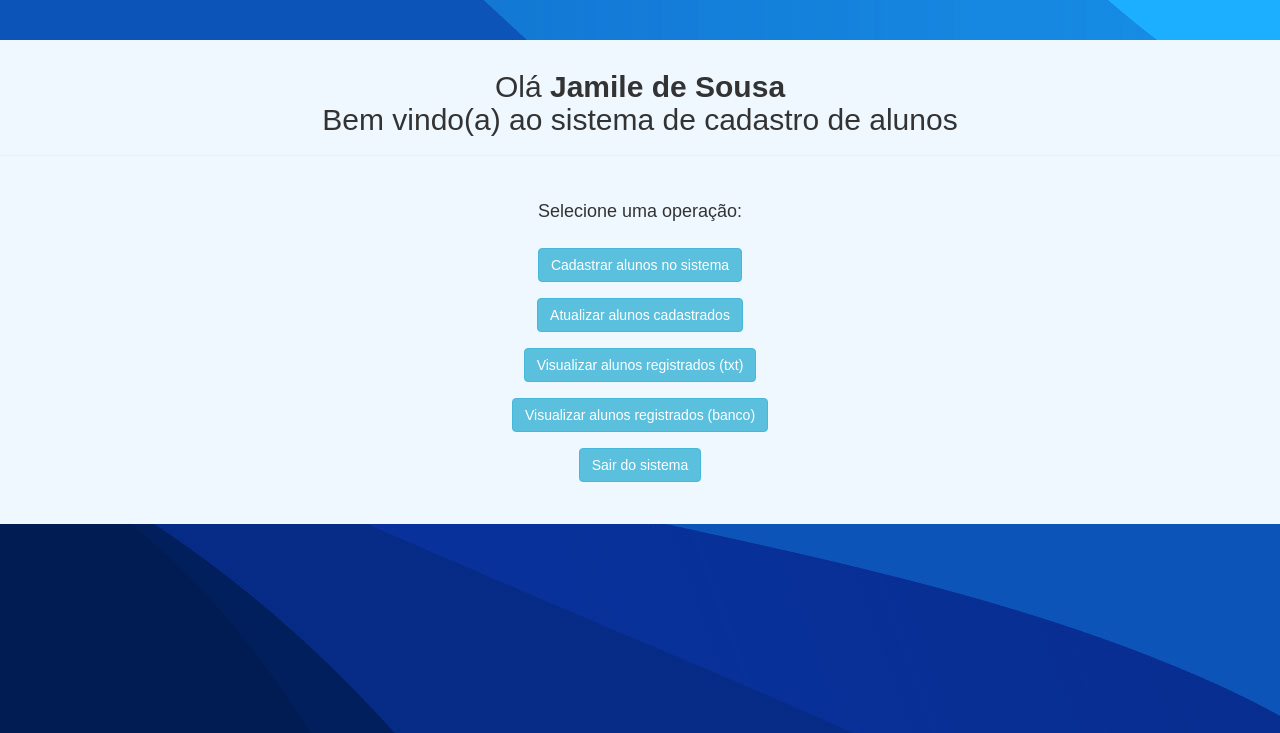
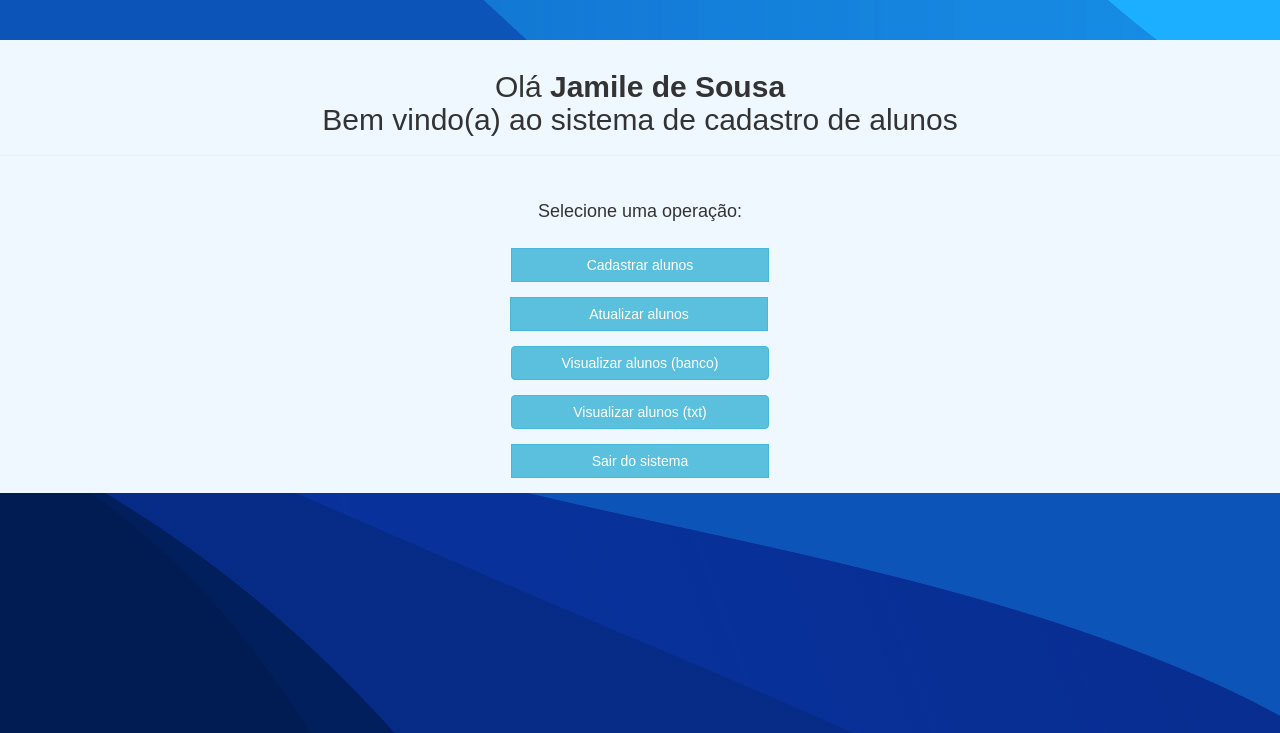
Before and after one commit to 0502j/PHP, a PHP site: page /sistema_opcoes.php in a window 1280 px wide. Shown: the top 733 px of the page. Run offline with PHP 8.4, Linux system fonts and the light colour scheme; the visitor is signed in with stand-in values (Sample User, id 1).

Commit message:
Alterando visualização dos botões

```diff
--- a/Mini Avaliacao/telas/sistema_opcoes.php
+++ b/Mini Avaliacao/telas/sistema_opcoes.php
@@ -27,6 +27,16 @@ if(!isset($_SESSION["loggedin"]) || $_SESSION["loggedin"] !== true){
         text-align: center;
         }
 
+        .btn{
+            display: flex;
+            justify-content: center;
+            width:100%;
+            margin-bottom: 15px;
+        }
+
+        .btn-group{
+                text-align: center;
+            }
     </style>
 
 </head>
@@ -39,25 +49,23 @@ if(!isset($_SESSION["loggedin"]) || $_SESSION["loggedin"] !== true){
                 </b>Bem vindo(a) ao sistema de cadastro de alunos</h2>
             </div>
             <p>
+                <div class="btn-group">
                 <br>
                 <h4>Selecione uma operação: </h4>
                 <br>
-                <a href="cadastro_alunos.php" class="btn btn-info">Cadastrar alunos no sistema</a>
-                <br><br>
-                <a href="update_alunos.php" class="btn btn-info">Atualizar alunos cadastrados</a>
-                <br><br>
+                <a href="cadastro_alunos.php" class="btn btn-info">Cadastrar alunos</a>
+                <a href="update_alunos.php" class="btn btn-info ">Atualizar alunos</a>
                 <form action="<?php echo htmlspecialchars($_SERVER["PHP_SELF"]); ?>" method="post">
+                <a href="visualiza_alunos.php" class="btn btn-info ">Visualizar alunos (banco)</a>
                 <div class="form">
-                <input type="submit" name="log" class="btn btn-info" value="Visualizar alunos registrados (txt)" id="log">
+                <input type="submit" name="log" class="btn btn-info" value="Visualizar alunos (txt)" id="log">
                 </div>
                 </form>
-                <br>
-                <a href="visualiza_alunos.php" class="btn btn-info">Visualizar alunos registrados (banco)</a>
-                <br><br>
                 <a href="sair.php" class="btn btn-info">Sair do sistema</a>
-                <br><br>
+
 
             </p>
+            </div>
             <br>
         </div>
 
```
